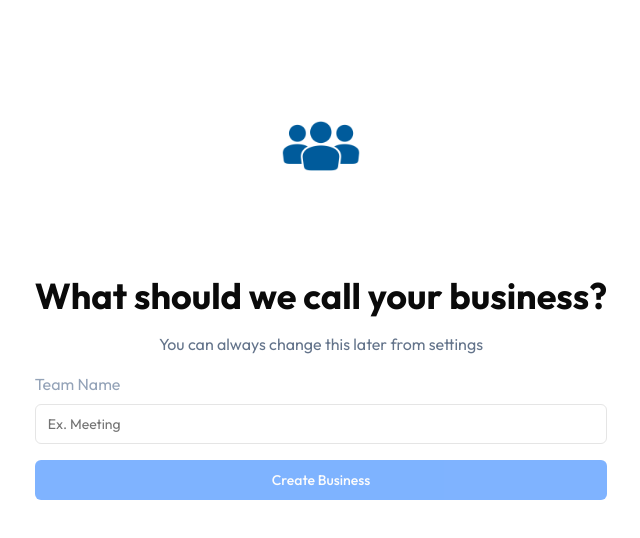
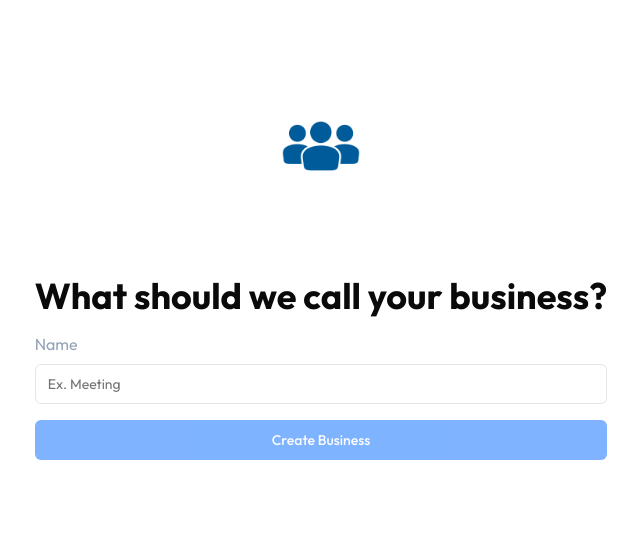
Before and after one commit to rashap224/convoconnect, a Next.js app: page /create-business in a window 1280 px wide. Shown: the top 538 px of the page, without its empty margins (319-959 px from the left). Built offline with nearby package versions, Linux system fonts and the light colour scheme; no server answers.

Commit message:
small debugging after deployment

```diff
--- a/app/(routes)/create-business/page.jsx
+++ b/app/(routes)/create-business/page.jsx
@@ -36,9 +36,9 @@ return (
         <Image src='/logo.png' width={100} height={100}/>
         <div className='flex flex-col items-center gap-4 max-w-3xl'>
             <h2 className='text-4xl font-bold'>What should we call your business?</h2>
-            <p className='text-slate-500'>You can always change this later from settings</p>
+            {/* <p className='text-slate-500'>You can always change this later from settings</p> */}
             <div className='w-full'>
-                <label className='text-slate-400'>Team Name</label>
+                <label className='text-slate-400'>Name</label>
                 <Input placeholder="Ex. Meeting"
                 className="mt-2"
                 onChange={(event)=>setBusinessName(event.target.value)}
--- a/app/(routes)/dashboard/availability/page.jsx
+++ b/app/(routes)/dashboard/availability/page.jsx
@@ -23,7 +23,7 @@ function Availability() {
             Tuesday:false
         },
         {
-            Wendsday:false
+            Wednesday:false
         },
         {
             Thursday:false
--- a/app/(routes)/dashboard/meeting-type/_components/MeetingEventList.jsx
+++ b/app/(routes)/dashboard/meeting-type/_components/MeetingEventList.jsx
@@ -72,7 +72,7 @@ function MeetingEventList() {
                         </DropdownMenuTrigger>
                         <DropdownMenuContent>
 
-                            <DropdownMenuItem className="flex gap-2"> <Pen/> Edit</DropdownMenuItem>
+                            {/* <DropdownMenuItem className="flex gap-2"> <Pen/> Edit</DropdownMenuItem> */}
                             <DropdownMenuItem className="flex gap-2"
                             onClick={()=>onDeleteMeetingEvent(event)}
                             > <Trash/> Delete</DropdownMenuItem>
--- a/app/_utils/DaysList.jsx
+++ b/app/_utils/DaysList.jsx
@@ -4,6 +4,9 @@ export default[
     },
     {
         day:'Monday'
+    },
+    {
+        day:'Tuesday'
     },
     {
         day:'Wednesday'
```
